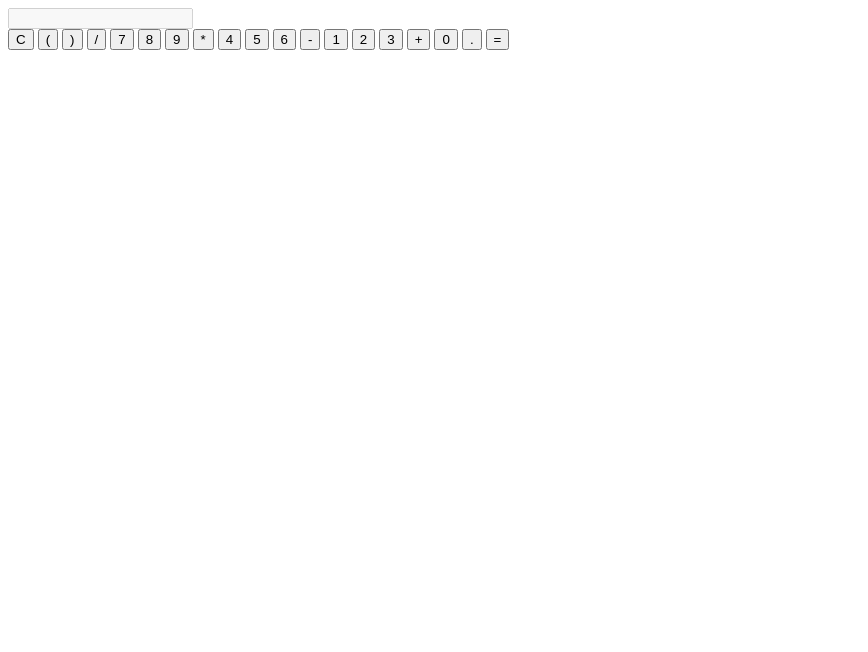
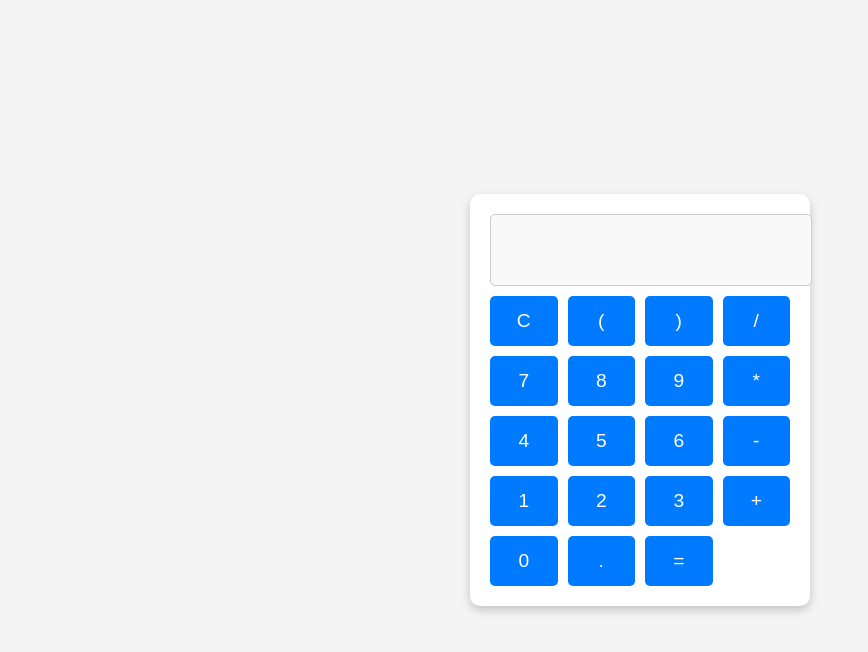
Before and after one commit to p-venkatesh2005/venky, a plain HTML site: page index.html in a window 1280 px wide. Shown: the whole page, without its empty margins (0-868 px from the left). Drawn offline with Linux system fonts and the light colour scheme; files that its build step writes are made by us from their sources.

Commit message:
Add files via upload

```diff
--- a/index.html
+++ b/index.html
@@ -3,12 +3,12 @@
 <head>
     <meta charset="UTF-8">
     <meta name="viewport" content="width=device-width, initial-scale=1.0">
-    <title>Calculator</title>
-    <link rel="stylesheet" href="styles.css">
+    <title>Python Calculator</title>
+    <link rel="stylesheet" href="/static/styles.css">
 </head>
 <body>
     <div class="calculator">
-        <input type="text" id="result" disabled>
+        <input type="text" id="result" readonly>
         <div class="buttons">
             <button onclick="clearResult()">C</button>
             <button onclick="appendValue('(')">(</button>
@@ -31,6 +31,6 @@
             <button onclick="calculateResult()">=</button>
         </div>
     </div>
-    <script src="script.js"></script>
+    <script src="/static/script.js"></script>
 </body>
 </html>
--- /dev/null
+++ b/styles.css
@@ -0,0 +1,54 @@
+body {
+    font-family: Arial, sans-serif;
+    display: flex;
+    justify-content: center;
+    align-items: center;
+    height: 100vh;
+    background-color: #f4f4f4;
+    margin: 0;
+}
+
+.calculator {
+    background: #ffffff;
+    border-radius: 10px;
+    box-shadow: 0 4px 10px rgba(0, 0, 0, 0.2);
+    width: 300px;
+    padding: 20px;
+}
+
+#result {
+    width: 100%;
+    height: 50px;
+    margin-bottom: 10px;
+    font-size: 1.5rem;
+    text-align: right;
+    padding: 10px;
+    border: 1px solid #ccc;
+    border-radius: 5px;
+    background-color: #f9f9f9;
+}
+
+.buttons {
+    display: grid;
+    grid-template-columns: repeat(4, 1fr);
+    gap: 10px;
+}
+
+button {
+    height: 50px;
+    font-size: 1.2rem;
+    background-color: #007bff;
+    color: #ffffff;
+    border: none;
+    border-radius: 5px;
+    cursor: pointer;
+    transition: background-color 0.3s;
+}
+
+button:hover {
+    background-color: #0056b3;
+}
+
+button:active {
+    background-color: #003f7f;
+}
```
Also changed, not shown: 1 other file.
